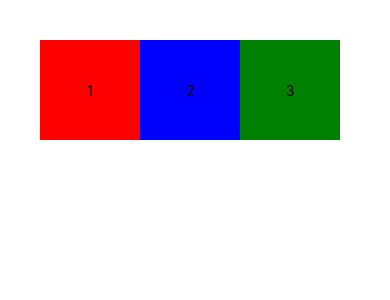
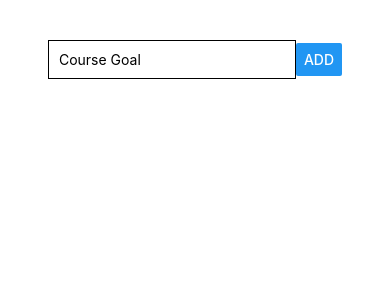
Before and after one commit to victorbruce/course-goals, a React Native app: screen / in a window 390 px wide. Shown: the top 300 px of the page. Built offline with nearby package versions, Linux system fonts and the light colour scheme.

Commit message:
Create input field and button to add course goals

```diff
--- a/App.js
+++ b/App.js
@@ -4,17 +4,10 @@ import { StyleSheet, Text, View , TextInput, Button} from 'react-native';
 export default function App() {
   const [textOutput, setTextOutput] = useState('Open up App.js to start working on your app!')
   return (
-    <View style={{padding: 40, flexDirection: 'row'}}>
-      <View style={{backgroundColor: 'red', color:'white', width: 100, height: 100, justifyContent: 'center', alignItems:'center'}}>
-        <Text>1</Text>
-      </View>
-
-      <View style={{backgroundColor: 'blue', color: 'white', width: 100, height: 100, justifyContent: 'center', alignItems:'center'}}>
-        <Text>2</Text>
-      </View>
-
-      <View style={{backgroundColor: 'green', color: 'white', width: 100, height: 100, justifyContent: 'center', alignItems:'center'}}>
-        <Text>3</Text>
+    <View style={{padding: 40}}>
+      <View style={{flexDirection:"row", justifyContent:"center", alignItems: "center"}}>
+        <TextInput placeholder="Course Goal" style={{width: '80%', borderWidth: 1, borderColor: 'black', padding:10}} />
+        <Button title="Add" />
       </View>
     </View>
   );
```
